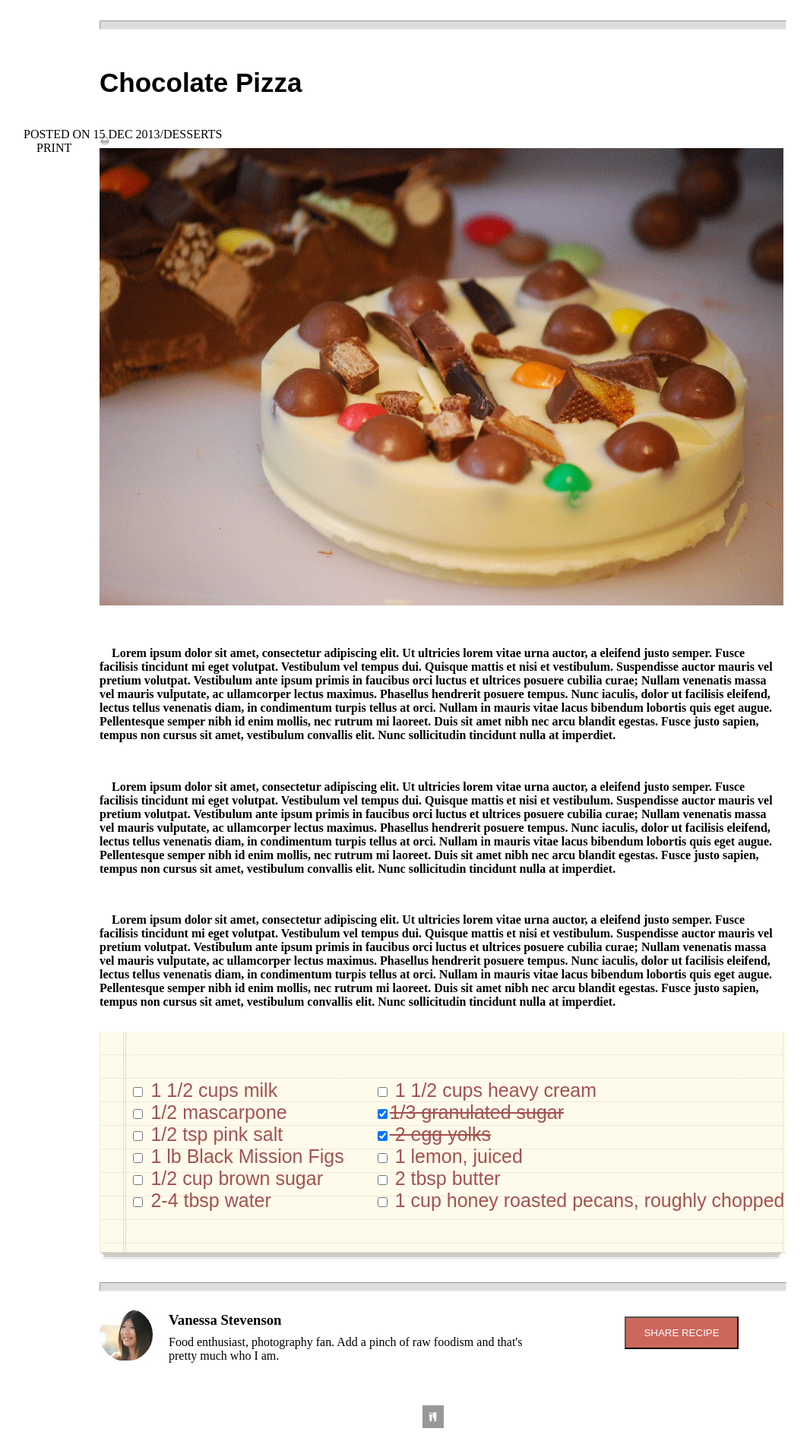
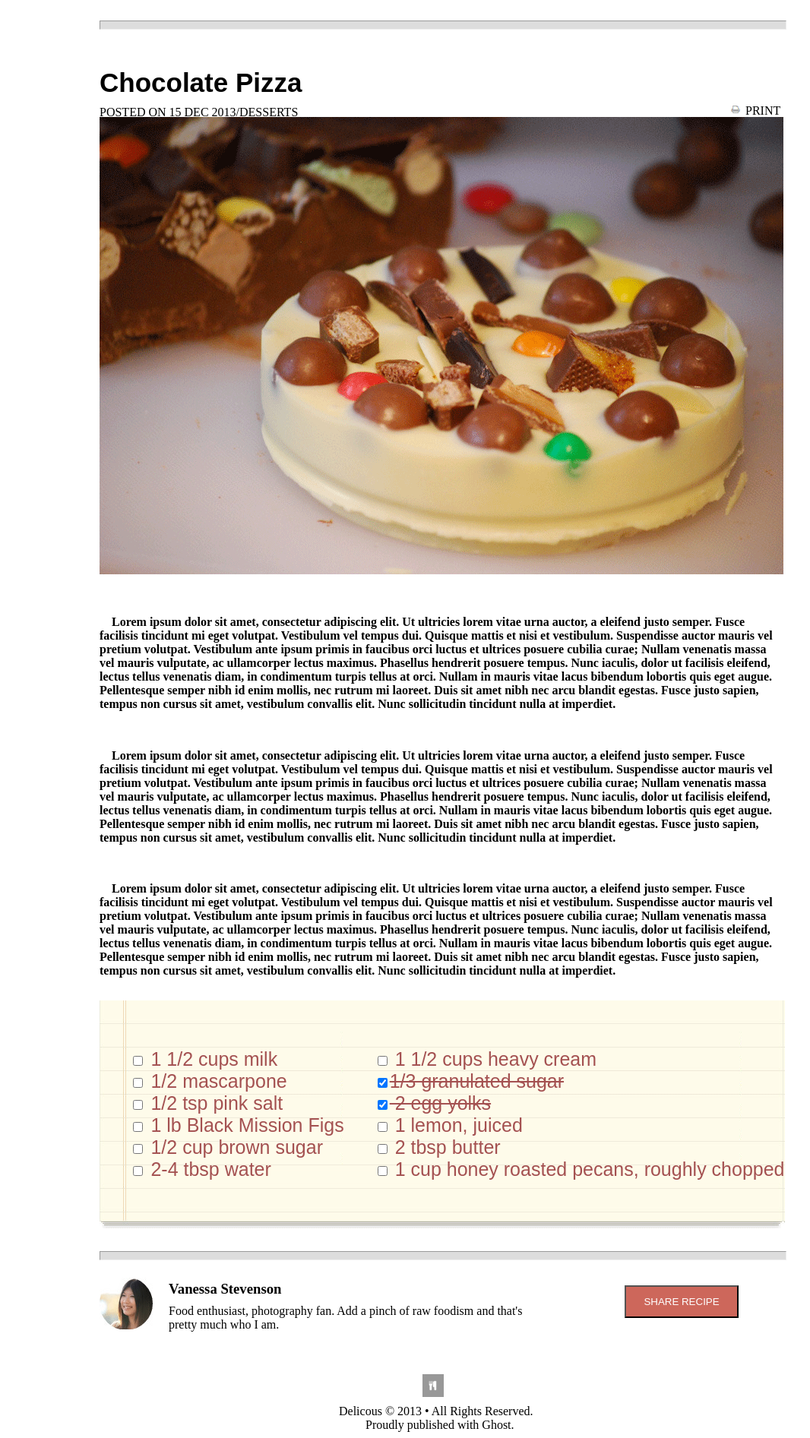
Before and after one commit to kylehoac/ChocolatePizza, a plain HTML site: page index.html in a window 1280 px wide. Shown: the part 94-1987 px from the top of the page at 76% size, without its empty margins (58-1124 px from the left). Drawn offline with Linux system fonts and the light colour scheme.

Commit message:
finished up chocolate pizza

```diff
--- a/index.html
+++ b/index.html
@@ -33,8 +33,10 @@
         <p id="posted">POSTED ON 15 DEC 2013/DESSERTS</p>
     </div>
     <div id="print">
+        <p>PRINT</p>
+    </div>
+    <div id="printImg">
         <img src="photos/print-icon.png" alt="print">
-        <p>PRINT</p>
     </div>
     <img src="photos/choco-pizza.png" alt="pizza">
     <main>
@@ -73,6 +75,8 @@
             <button type="button">SHARE RECIPE</button>
     </footer>
         <img id="footlogo" src="photos/logo.png" alt="">
+    <p id="copyright">Delicous © 2013 • All Rights Reserved.</p>
+    <article id="copyright2">Proudly published with Ghost.</article>
 
 </div>
 </body>
--- a/style.css
+++ b/style.css
@@ -25,9 +25,10 @@ header {
 #heading1 {
     font-family: 'Yellowtail' , cursive;
     font-size: 35px;
-    display: inline-block;
+    /* display: inline-block; */
     margin-top: 12px;
     margin-left: 10px;
+    /* background-color: red; */
 }
 
 #heading1sub {
@@ -36,7 +37,6 @@ header {
     margin: 0 auto;
     margin-left: -10px;
     margin-top: 10px;
-
 }
 
 p {
@@ -56,6 +56,7 @@ hr {
 
 #cpizza {
     margin-top: 50px;
+    margin-bottom: 0px;
     /* margin-left: 265px; */
     font-size: 35px;
     font-family: sans-serif;
@@ -64,7 +65,7 @@ hr {
 }
 
 #posted {
-
+margin:0px 100px;
 }
 
 .post {
@@ -148,3 +149,18 @@ button {
     align-items: center;
     opacity: 0.50;
 }
+#print {
+    margin-top: -20px;
+    margin-left: 950px;
+}
+#printImg {
+    margin-left: 830px;
+    margin-top: -10px;
+}
+#copyright {
+    margin-left: 415px;
+}
+#copyright2 {
+    margin-top: 10px;
+    margin-left: 350px;
+}
```
